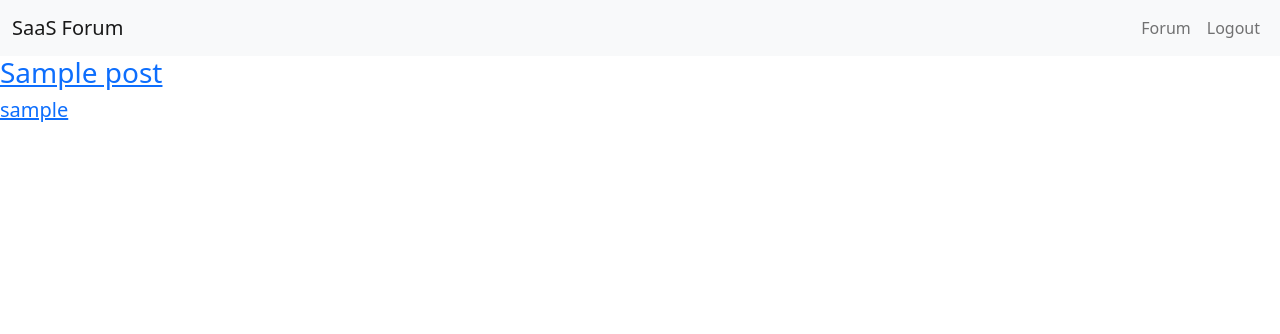
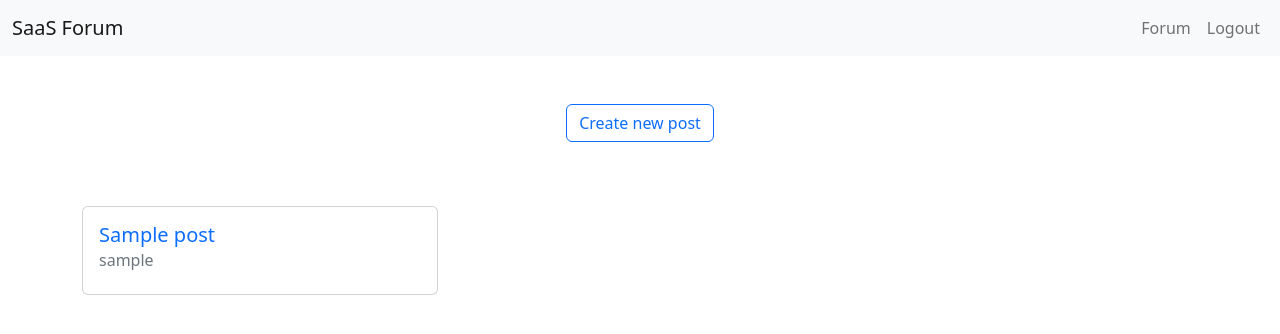
Before and after one commit to rafidirg/forum-saas-kowan, a Django app: page /forum/ in a window 1280 px wide. Shown: the top 334 px of the page. Run offline with Django 4.2, Linux system fonts and the light colour scheme; a user stored in the database is signed in; tables that the repository leaves empty hold one stand-in row (values such as "Sample post").

Commit message:
add styling to forum homopage

```diff
--- a/forum/templates/forum/home.html
+++ b/forum/templates/forum/home.html
@@ -5,20 +5,30 @@
 {% endblock %}
 
 {% block content %}
-  <div id="parent-container">
+  <div id="parent-container" class="container">
+    <div class="d-flex justify-content-center">
+      <a class="btn btn-outline-primary mt-5" href="{% url 'forum:create_post' %}">Create new post</a>
+    </div>
     {% if posts.first == None %}
-      <h4>There is no post yet</h4>
+      <div class="mt-5 container text-center">
+        <h4>There is no post yet</h4>
+      </div>
     {% else %}
-      <div id="posts">
+      <div id="posts" class="row row-cols-3 mt-5">
         {% for post in posts %}
-          <div>
-            <a href="/forum/{{ post.slug }}">
-              <h3>{{ post.title }}</h3>
-              <h5>{{ post.author }}</h5>
-            </a>
-          </div>
+        <div class="col my-3">
+          <a href="/forum/{{ post.slug }}" style="text-decoration:none">
+            <div class="card">
+              <div class="card-body">
+                <h5 class="card-title">{{ post.title }}</h3>
+                <h6 class="card-subtitle mb-2 text-muted">{{ post.author }}</h5>
+              </div>
+            </div>
+          </a>
+        </div>
         {% endfor %}
       </div>
     {% endif %}
+
   </div>
 {% endblock %}
```
